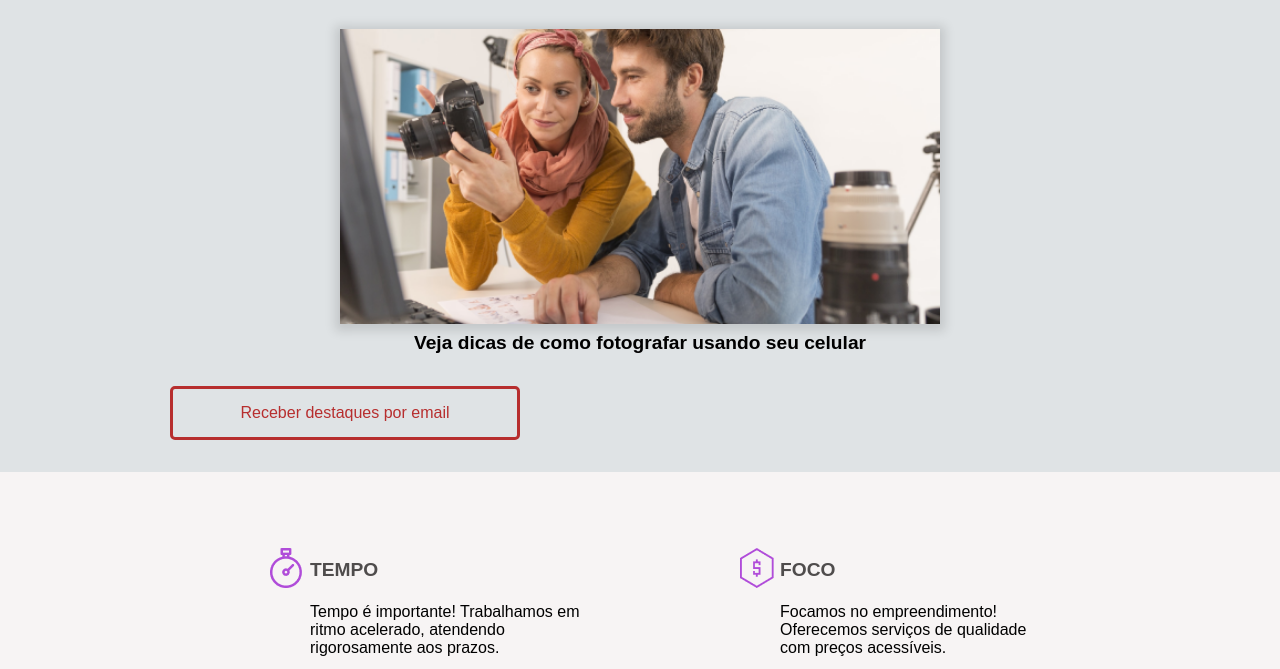
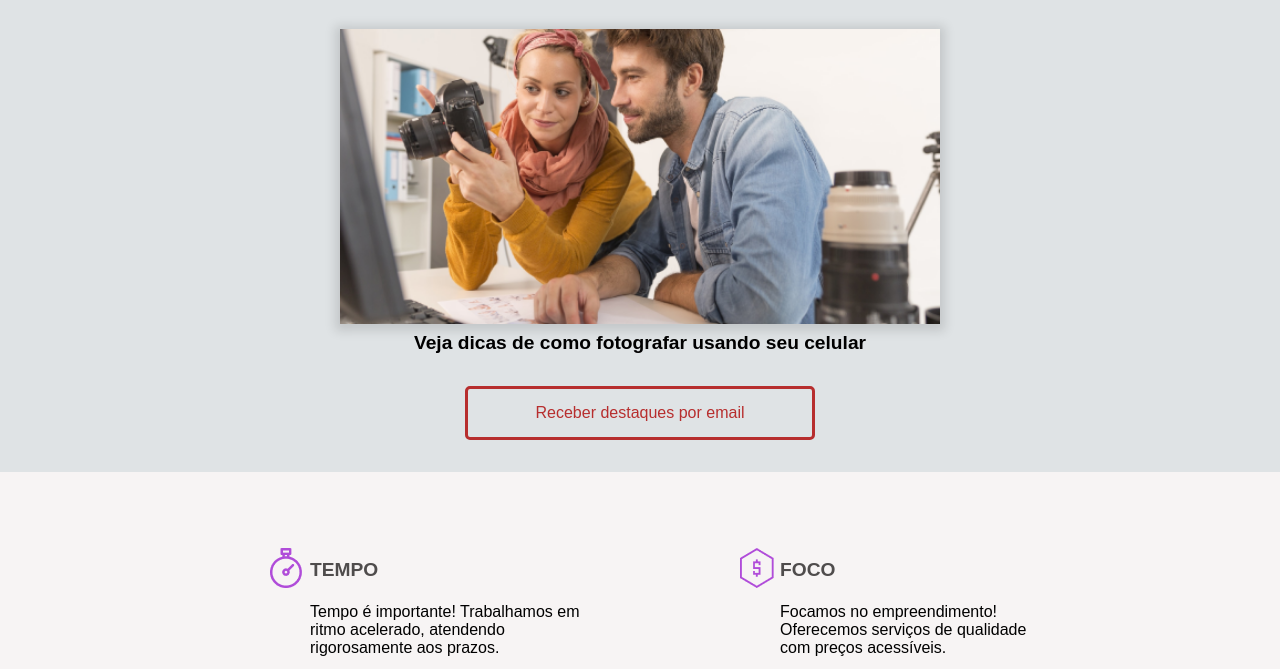
Before and after one commit to GersonSoaresdaSilva/Layout-Responsivos, a plain HTML site: page index.html in a window 1280 px wide. Shown: the part 817-1486 px from the top of the page. Drawn offline with Linux system fonts and the light colour scheme.

Commit message:
Ajuste botão destaques

```diff
--- a/css/destaques.css
+++ b/css/destaques.css
@@ -2,6 +2,9 @@
     background-color: var(--azul-claro);
     padding-top: 2.5rem;
     padding-bottom: 2rem;
+
+    display: flex;
+    flex-direction: column;
 }
 
 .destaques__titulo {
--- a/index.html
+++ b/index.html
@@ -76,9 +76,8 @@
             </figcaption>
           </figure>
         </a>
-        <a href="#" class="botao destaques__botao"
-          >Receber destaques por email</a
-        >
+        <a href="#" class="destaques__botao botao"
+          >Receber destaques por email</a>
       </section>
 
       <section class="diferenciais container">
@@ -166,7 +165,7 @@
               <p class="cartao__texto">App SEO</p>
               <p class="cartao__texto">4 sistemas operacionais</p>
               <p class="cartao__texto">24h de atendimento</p>
-              <a href="" class="cartao__botao cartao__botao--ultra botao"
+              <a href="#" class="cartao__botao cartao__botao--ultra botao"
                 >Assinar plano</a
               >
             </article>
```
